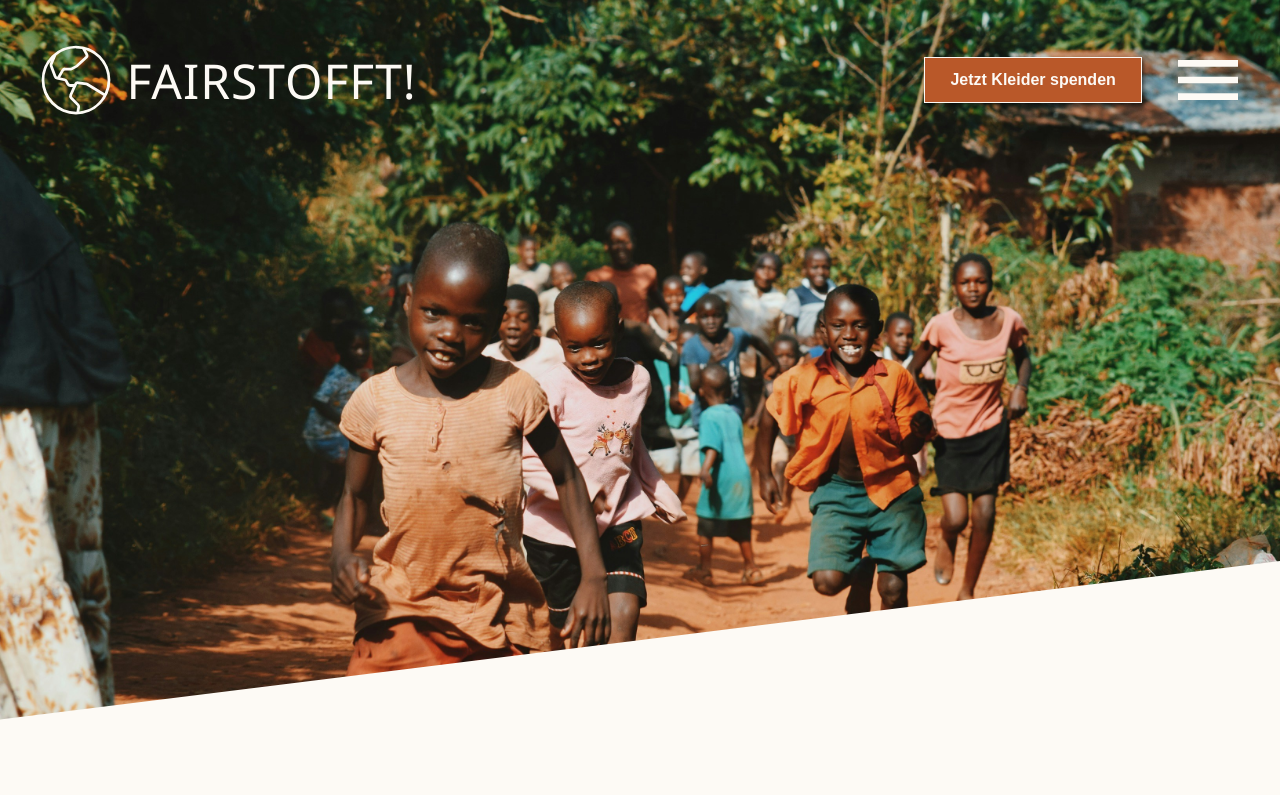
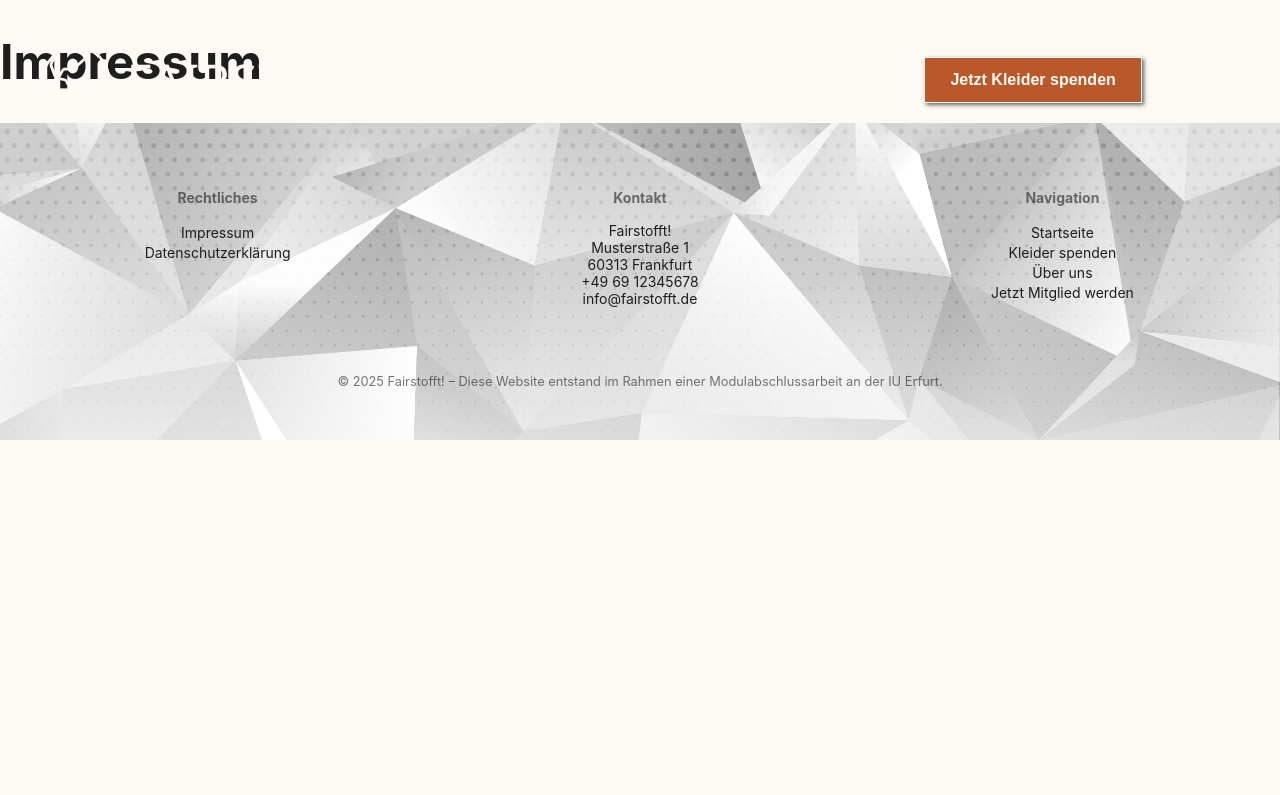
Before and after one commit to Floelly/KleiderspendenRegistrierung, a React (Vite) app: page /impressum in a window 1280 px wide. Shown: the top 795 px of the page. Built offline with nearby package versions, Linux system fonts and the light colour scheme.

Commit message:
added react-router-dom + implementation

```diff
--- a/package.json
+++ b/package.json
@@ -17,6 +17,7 @@
     "react": "^19.1.0",
     "react-dom": "^19.1.0",
     "react-icons": "^5.5.0",
+    "react-router-dom": "^7.6.3",
     "styled-components": "^6.1.19"
   },
   "devDependencies": {
--- a/src/App.jsx
+++ b/src/App.jsx
@@ -1,17 +1,26 @@
-import Header from './components/layout/Header'
-import Content from './components/layout/Content'
-import Footer from './components/layout/Footer'
+import Home from './components/layout/Home'
 import { ThemeProvider } from 'styled-components'
 import { Theme as theme } from './styles/Theme'
 import GlobalStyle from './styles/GlobalStyle'
+import { Route, Routes, BrowserRouter } from 'react-router-dom'
+import Layout from './components/layout/Layout'
+import Impressum from './components/layout/Impressum'
+import Datenschutz from './components/layout/Datenschutz'
 
 function App() {
   return (
     <ThemeProvider theme={theme}>
       <GlobalStyle />
-      <Header>HALLO</Header>
-      <Content />
-      <Footer />
+        <BrowserRouter>
+          <Routes element={<Layout/>}>
+            <Route element={<Layout/>}>
+              <Route path='/' element={<Home/>}/>
+              <Route path='/impressum' element={<Impressum/>}/>
+              <Route path='/datenschutz' element={<Datenschutz/>}/>
+              <Route path='*' element={<Home/>}/>
+            </Route>
+          </Routes>
+        </BrowserRouter>
     </ThemeProvider>
   )
 }
--- /dev/null
+++ b/src/components/layout/Datenschutz.jsx
@@ -0,0 +1,7 @@
+export default function Datenschutz() {
+  return (
+    <main>
+      <h1>Datenschutzerklärung</h1>
+    </main>
+  );
+}
--- a/src/components/layout/Content.jsx
+++ b/src/components/layout/Home.jsx
@@ -7,7 +7,7 @@ import InDemandItems from "../sections/InDemandItems";
 import Registration from "../sections/Registration";
 import JoinUs from "../sections/JoinUs";
 
-export default function Main() {
+export default function Home() {
   let sectionCounter = 0;
 
   return (
--- /dev/null
+++ b/src/components/layout/Impressum.jsx
@@ -0,0 +1,10 @@
+import Titlepage from "../sections/Titlepage";
+
+export default function Impressum() {
+  return (
+    <main>
+      <h1>Impressum</h1>
+
+    </main>
+  );
+}
--- /dev/null
+++ b/src/components/layout/Layout.jsx
@@ -0,0 +1,15 @@
+import Header from './Header'
+import Footer from './Footer'
+import { Outlet } from 'react-router-dom'
+
+function Layout() {
+  return (
+    <>
+      <Header/>
+      <Outlet />
+      <Footer />
+    </>
+  )
+}
+
+export default Layout
```
Also changed, not shown: 1 other file (tests, documents, lock files or other folders).
